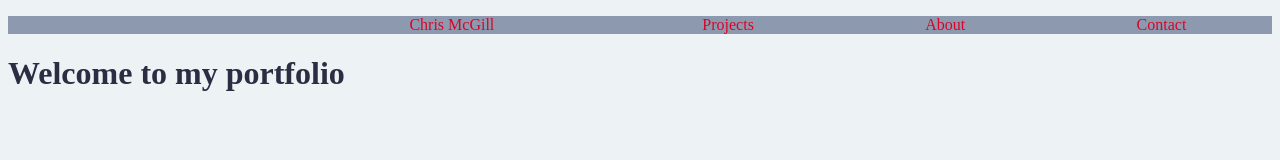
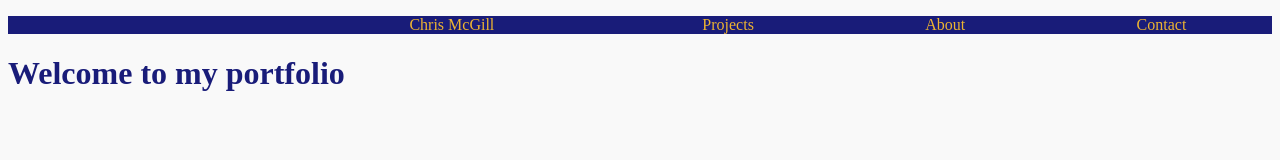
Before and after one commit to ChrisMcGill/portfolio, a plain HTML site: page index.html in a window 1280 px wide. Drawn offline with Linux system fonts and the light colour scheme.

Commit message:
change and store reference palette

```diff
--- a/style.css
+++ b/style.css
@@ -1,19 +1,22 @@
 /*
-change
-#edf2f4 - w
-#8D99AE - g
-#2B2D42 - b
-#EF233C - p
-#D90429 - r
+#191c79 - midnight blue
+#f9f9f9 - seasalt
+#edb431 - xanthous
+#62c370 - emerald
+#ef233c - pantone red
 */
 
 body{
-    background-color: #edf2f4;
+    background-color: #f9f9f9;
 }
 
 nav{
-    background-color: #8d99ae;
-    color: #d90429;
+    background-color: #191c79;
+    color: #edb431;
+}
+
+nav :hover{
+    color: #62c370;
 }
 
 ul{
@@ -32,7 +35,6 @@ li{
 }
 
 
-
 h1{
-    color: #2b2d42;
+    color: #191c79;
 }
```
